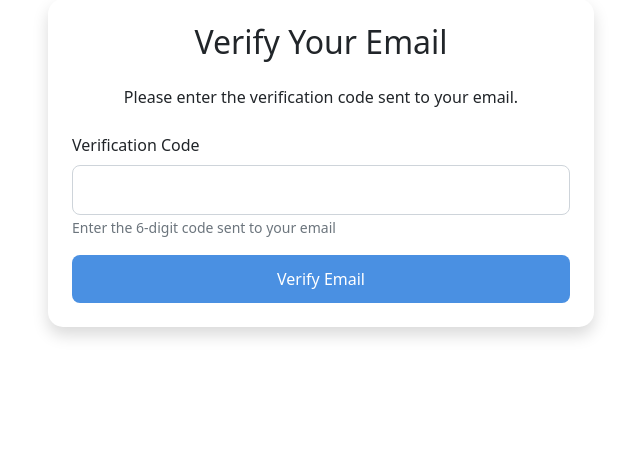
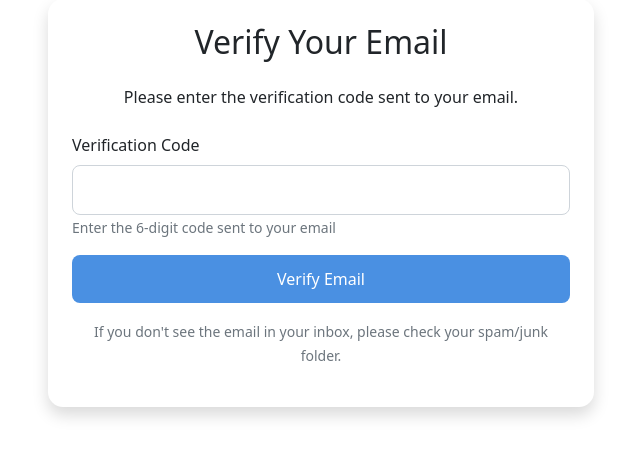
Before and after one commit to Ale-Newport/404-Not-Found, a Django app: template app/templates/verify_email.html in a window 1280 px wide. Shown: the part 105-562 px from the top of the page, without its empty margins (319-959 px from the left). Run offline with Django 5.2, Linux system fonts and the light colour scheme; the template is opened without the code that fills it, so the values that code supplies are empty; parts of the project's set-up code (start-up, migrations or seed data) failed here and were passed over; some libraries are stand-ins or nearby versions.

Commit message:
Add subscript telling user to check their spam folder

```diff
--- a/app/templates/verify_email.html
+++ b/app/templates/verify_email.html
@@ -28,6 +28,7 @@
                         </div>
                         <button type="submit" class="btn btn-primary w-100">Verify Email</button>
                     </form>
+                    <p class="text-center mt-3 text-muted"><small>If you don't see the email in your inbox, please check your spam/junk folder.</small></p>
                 </div>
             </div>
         </div>
```
